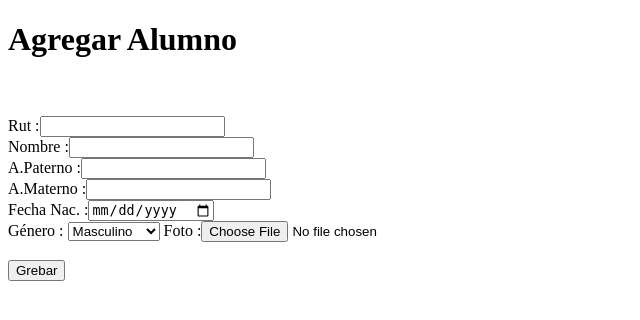
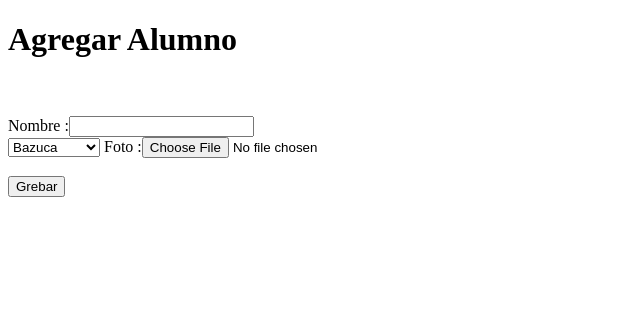
Before and after one commit to DarkKing2001/Parlantes, a Django app: template prueba/parlantes/templates/parlantes/crud/formulario_agregar.html in a window 1280 px wide. Shown: the top 320 px of the page, without its empty margins (0-640 px from the left). Run offline with Django 3.2, Linux system fonts and the light colour scheme; the template is opened without the code that fills it, so the values that code supplies are empty.

Commit message:
Se modifico los atributos para agregar el parlante

```diff
--- a/prueba/parlantes/templates/parlantes/crud/formulario_agregar.html
+++ b/prueba/parlantes/templates/parlantes/crud/formulario_agregar.html
@@ -10,16 +10,15 @@
 
     <form action="agregar_alumno" method="post" enctype="multipart/form-data">
         {% csrf_token %}
-        <label>Rut        :</label><input type="text" name="rut"><br>
+
         <label>Nombre     :</label><input type="text" name="nombre"><br>
-        <label>A.Paterno  :</label><input type="text" name="aPaterno"><br>
-        <label>A.Materno  :</label><input type="text" name="aMaterno"><br>
-        <label>Fecha Nac. :</label><input type="date" name="fechaNac"><br>
-        <label>Género     :</label>
-         <select name="genero">
+         <select name="tipo">
              <option value="seleccionar" disabled>Seleccionar</option>
-             <option value="masculino">Masculino</option>
-             <option value="femenino">Femenino</option>
+             <option value="bazucas">Bazuca</option>
+             <option value="Karaoke">Karaoke</option>
+             <option value="parlantes">Parlante</option>
+             <option value="cubos">Cubo</option>
+             <option value="deDJ">De DJ</option>
          </select>
 
         <tr><td><label>Foto     :</label><td><input type="file" name="foto">
```
